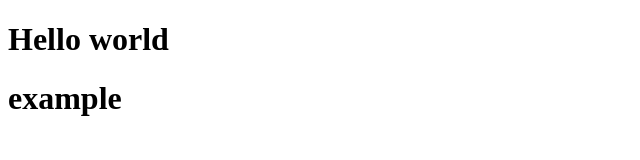
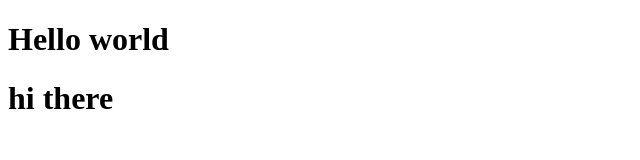
Before and after one commit to Sergii100/goit-markup-hw-01, a plain HTML site: page index.html in a window 1280 px wide. Shown: the full height of the page, 0-640 px from the left. Drawn offline with Linux system fonts and the light colour scheme.

Commit message:
new test

```diff
--- a/index.html
+++ b/index.html
@@ -7,7 +7,7 @@
   <title>New document</title>
 
   <h1>Hello world</h1>
-  <h1>example</h1>
+  <h1>hi there</h1>
 </head>
 <body>
 
```
